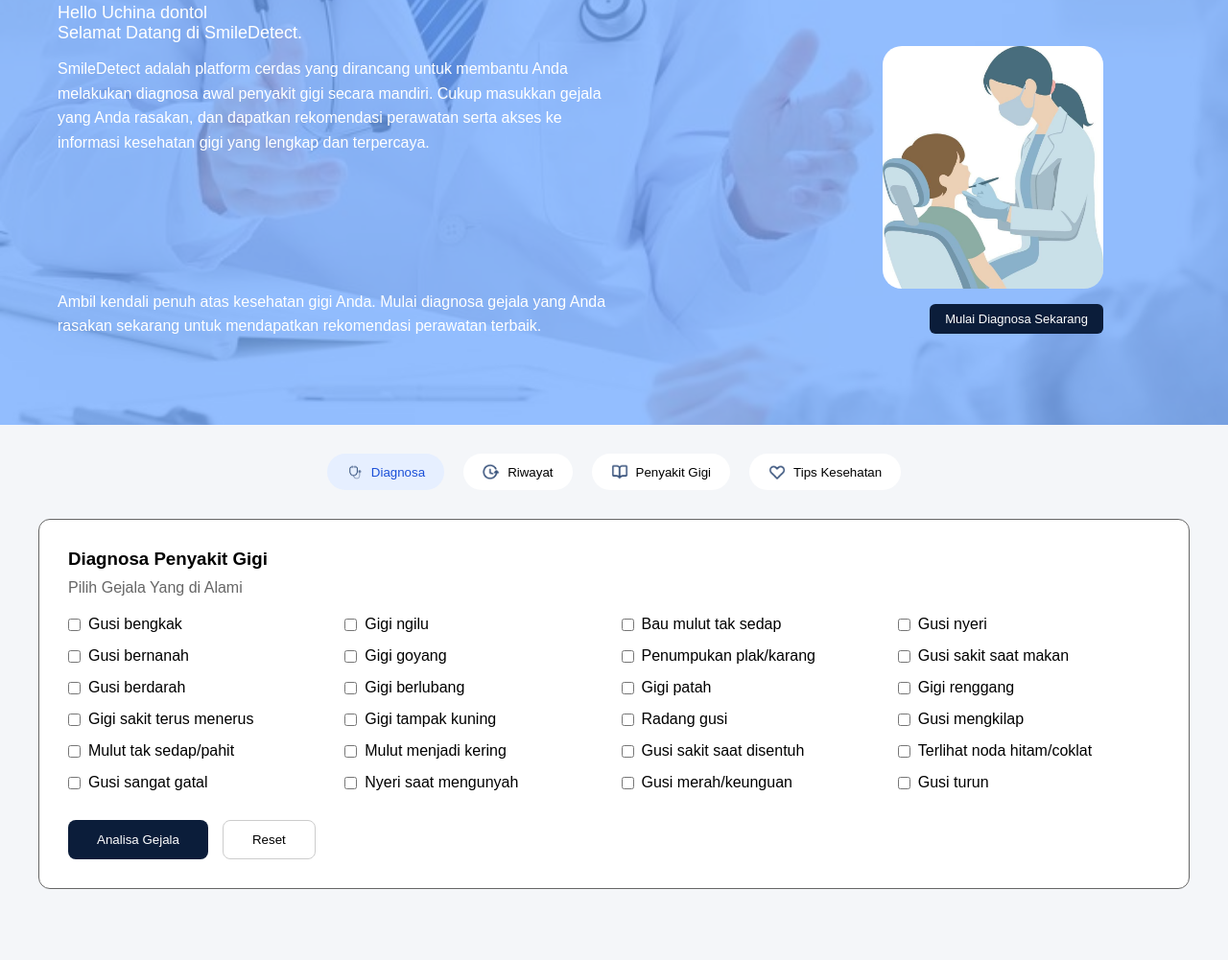
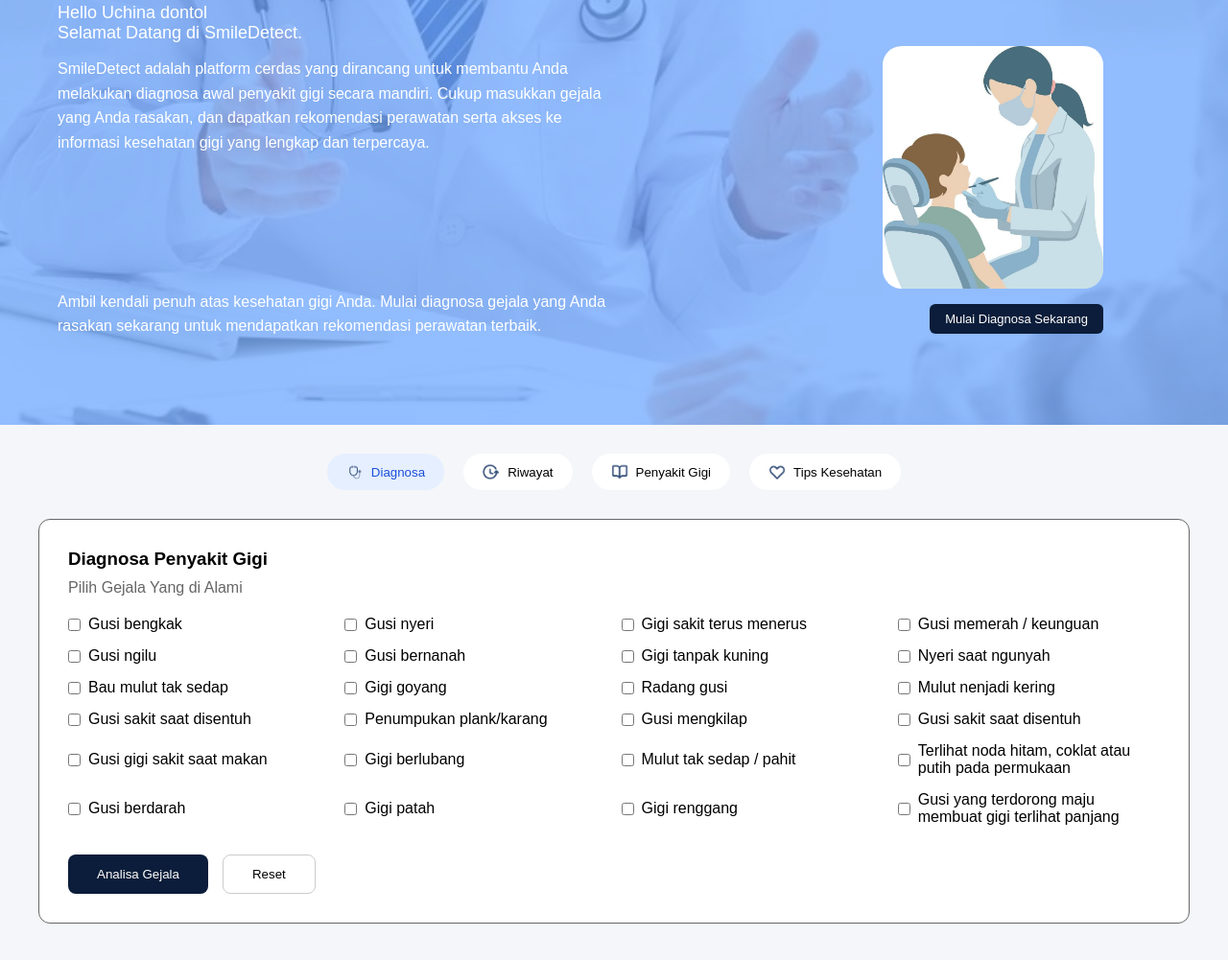
Before and after one commit to DafaAJ/SmileDetect, a plain HTML site: page diagnosa.html in a window 1280 px wide. Shown: the part 189-1190 px from the top of the page at 96% size. Before the commit the page ends 1156 px from the top, so only its background shows below. Drawn offline with Linux system fonts and the light colour scheme.

Commit message:
update project

```diff
--- a/diagnosa.html
+++ b/diagnosa.html
@@ -81,32 +81,32 @@
   <div class="symptoms">
     <!-- 24 CHECKBOX -->
     <label><input type="checkbox"> Gusi bengkak</label>
-    <label><input type="checkbox"> Gigi ngilu</label>
+    <label><input type="checkbox"> Gusi nyeri</label>
+    <label><input type="checkbox"> Gigi sakit terus menerus</label>
+    <label><input type="checkbox"> Gusi memerah / keunguan</label>
+    <label><input type="checkbox"> Gusi ngilu</label>
+    <label><input type="checkbox"> Gusi bernanah</label>
+
+    <label><input type="checkbox"> Gigi tanpak kuning</label>
+    <label><input type="checkbox"> Nyeri saat ngunyah</label>
     <label><input type="checkbox"> Bau mulut tak sedap</label>
-    <label><input type="checkbox"> Gusi nyeri</label>
-    <label><input type="checkbox"> Gusi bernanah</label>
     <label><input type="checkbox"> Gigi goyang</label>
+    <label><input type="checkbox"> Radang gusi</label>
+    <label><input type="checkbox"> Mulut nenjadi kering</label>
 
-    <label><input type="checkbox"> Penumpukan plak/karang</label>
-    <label><input type="checkbox"> Gusi sakit saat makan</label>
+    <label><input type="checkbox"> Gusi sakit saat disentuh</label>
+    <label><input type="checkbox"> Penumpukan plank/karang</label>
+    <label><input type="checkbox"> Gusi mengkilap</label>
+    <label><input type="checkbox"> Gusi sakit saat disentuh</label>
+    <label><input type="checkbox"> Gusi gigi sakit saat makan</label>
+    <label><input type="checkbox"> Gigi berlubang</label>
+
+    <label><input type="checkbox"> Mulut tak sedap / pahit</label>
+    <label><input type="checkbox"> Terlihat noda hitam, coklat atau putih pada permukaan</label>
     <label><input type="checkbox"> Gusi berdarah</label>
-    <label><input type="checkbox"> Gigi berlubang</label>
     <label><input type="checkbox"> Gigi patah</label>
     <label><input type="checkbox"> Gigi renggang</label>
-
-    <label><input type="checkbox"> Gigi sakit terus menerus</label>
-    <label><input type="checkbox"> Gigi tampak kuning</label>
-    <label><input type="checkbox"> Radang gusi</label>
-    <label><input type="checkbox"> Gusi mengkilap</label>
-    <label><input type="checkbox"> Mulut tak sedap/pahit</label>
-    <label><input type="checkbox"> Mulut menjadi kering</label>
-
-    <label><input type="checkbox"> Gusi sakit saat disentuh</label>
-    <label><input type="checkbox"> Terlihat noda hitam/coklat</label>
-    <label><input type="checkbox"> Gusi sangat gatal</label>
-    <label><input type="checkbox"> Nyeri saat mengunyah</label>
-    <label><input type="checkbox"> Gusi merah/keunguan</label>
-    <label><input type="checkbox"> Gusi turun</label>
+    <label><input type="checkbox"> Gusi yang terdorong maju membuat gigi terlihat panjang</label>
   </div>
 
   <div class="actions">
```
